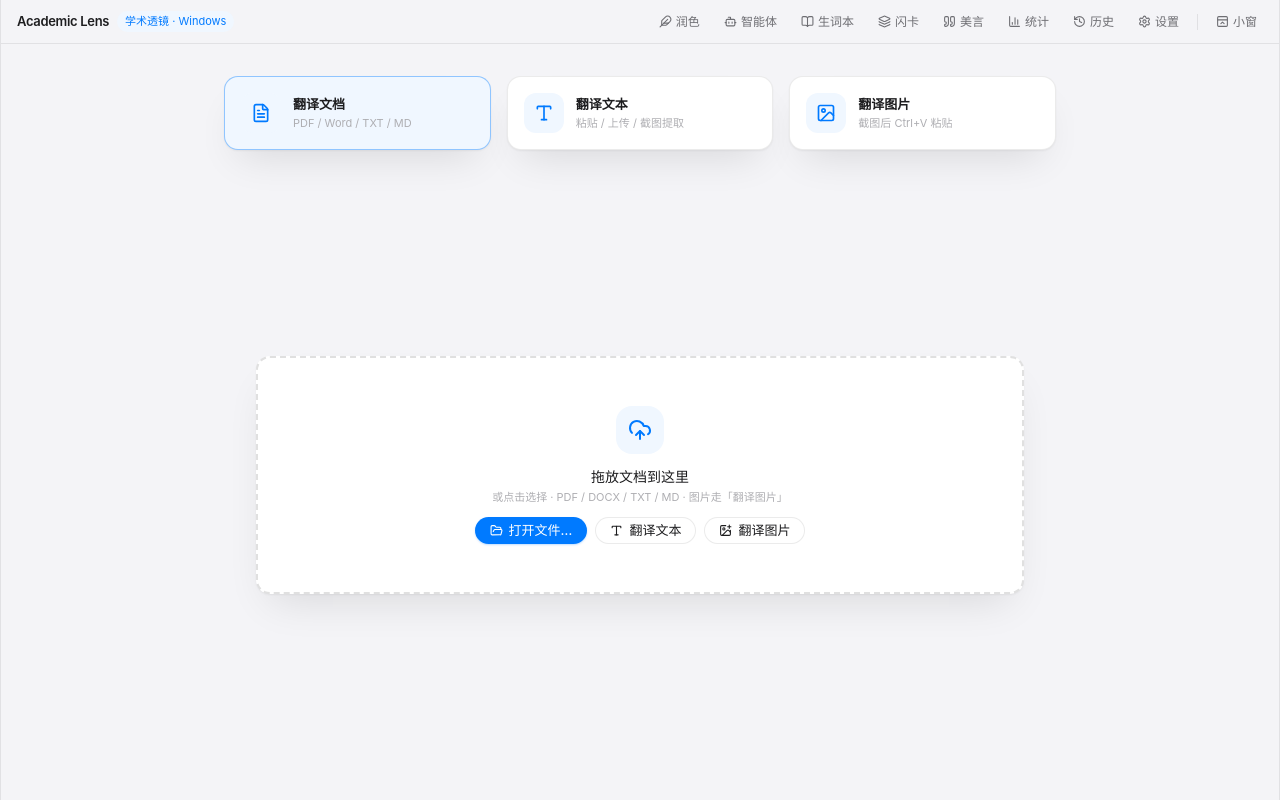
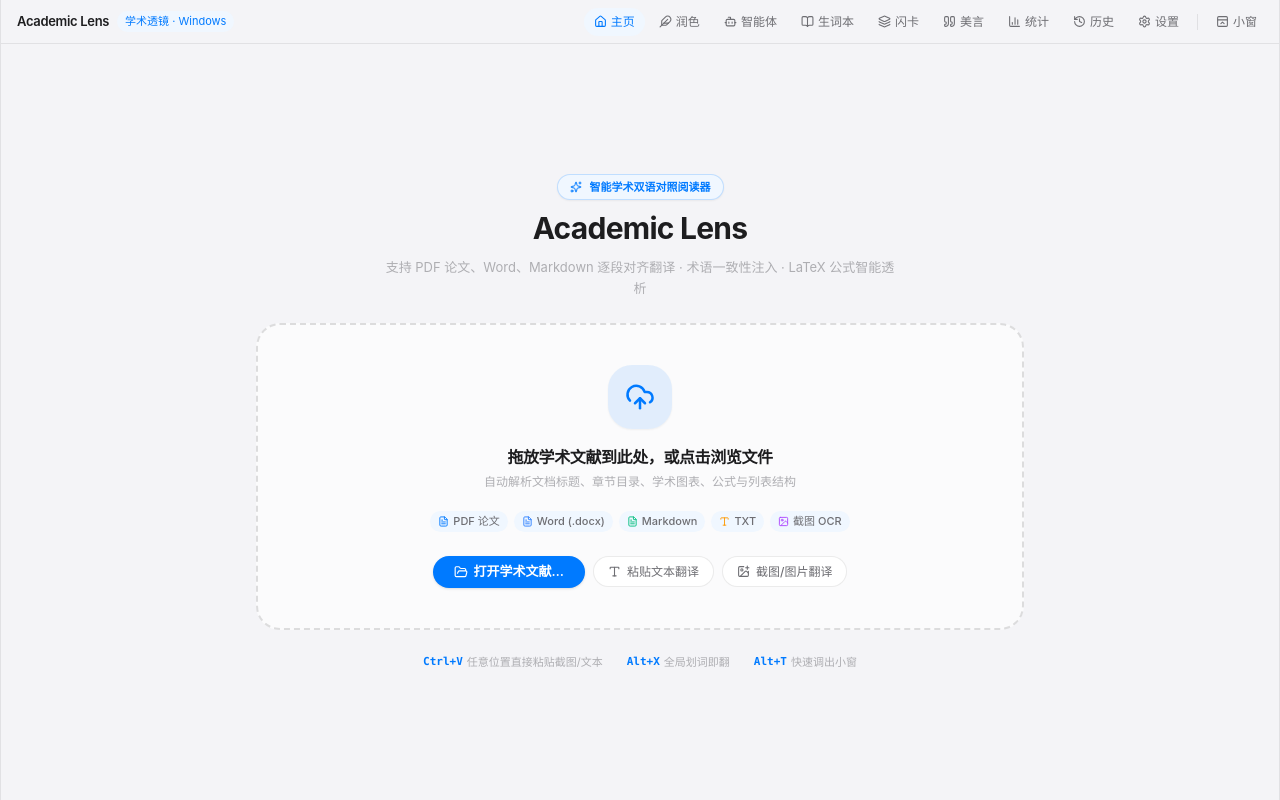
Before and after one commit to 2173521997-stack/academic-lens, a React (Vite) app: page / in a window 1280 px wide. Built offline with nearby package versions, Linux system fonts and the light colour scheme.

Commit message:
feat(home): add Home button in titlebar and redesign home view with clean focused dropzone and clipboard detection

```diff
--- a/src/components/HomeView.tsx
+++ b/src/components/HomeView.tsx
@@ -1,8 +1,25 @@
 import { useCallback, useEffect, useRef, useState } from 'react'
-import { UploadCloud, FolderOpen, ImagePlus, Loader2, AlertTriangle, Wand2, X, FileText, Type, Image } from 'lucide-react'
+import {
+  UploadCloud,
+  FolderOpen,
+  ImagePlus,
+  Loader2,
+  AlertTriangle,
+  Wand2,
+  X,
+  FileText,
+  Type,
+  Image,
+  ClipboardType,
+  Languages,
+  Feather,
+  Sparkles
+} from 'lucide-react'
 import { useFileStore } from '../stores/fileStore'
+import { useAppStore } from '../stores/appStore'
+import { usePolishStore } from '../stores/polishStore'
 import { isSupported } from '../lib/types'
-import { parseAnyFile, makeSegment } from '../lib/parse'
+import { parseAnyFile, makeSegment, splitParagraphs } from '../lib/parse'
 import { recognizeClipboardImage, fileToDataUrl } from '../lib/ocr'
 import { toast } from '../stores/noticeStore'
 import FileView from './FileView'
@@ -13,14 +30,39 @@
 
 export default function HomeView(): React.JSX.Element {
   const doc = useFileStore((s) => s.doc)
+  const setDoc = useFileStore((s) => s.setDoc)
   const [tab, setTab] = useState<HomeTab>('doc')
   const tabRef = useRef<HomeTab>('doc')
   const [imgTask, setImgTask] = useState<ImgTask | null>(null)
   const [ocrBusy, setOcrBusy] = useState(false)
+  const [clipboardText, setClipboardText] = useState<string | null>(null)
 
   useEffect(() => {
     tabRef.current = tab
   }, [tab])
+
+  // 检查剪贴板文本
+  const checkClipboard = useCallback(async (): Promise<void> => {
+    try {
+      if (!navigator.clipboard?.readText) return
+      const text = await navigator.clipboard.readText()
+      const t = text.trim()
+      if (t && t.length >= 6 && t.length <= 4000 && !t.startsWith('http://') && !t.startsWith('https://')) {
+        setClipboardText(t)
+      }
+    } catch {
+      // 忽略剪贴板权限或读取异常
+    }
+  }, [])
+
+  useEffect(() => {
+    void checkClipboard()
+    const onFocus = (): void => {
+      void checkClipboard()
+    }
+    window.addEventListener('focus', onFocus)
+    return () => window.removeEventListener('focus', onFocus)
+  }, [checkClipboard])
 
   const runOcr = useCallback(async (file: Blob, name: string): Promise<void> => {
     setOcrBusy(true)
@@ -52,14 +94,35 @@
       try {
         const data = await window.bridge.readFile(p)
         const segs = await parseAnyFile(name, data)
-        useFileStore.getState().setDoc({ name, size: data.byteLength }, segs)
+        setDoc({ name, size: data.byteLength }, segs)
         return
       } catch {
         /* 跳过读取失败的文件 */
       }
     }
+  }, [setDoc])
+
+  // 剪贴板一键导入翻译
+  const handleTranslateClipboard = useCallback(
+    (content: string): void => {
+      const paras = splitParagraphs(content)
+      if (!paras.length) return
+      const segs = paras.map((p) => makeSegment('p', p))
+      const ts = new Date().toISOString().replace(/[:.]/g, '-').slice(5, 19)
+      setDoc({ name: `剪贴板文本-${ts}.txt`, size: content.length }, segs)
+      useFileStore.getState().translateAll()
+      toast('success', `已导入 ${segs.length} 个段落并开启翻译`, '文本翻译')
+    },
+    [setDoc]
+  )
+
+  // 剪贴板一键导入润色
+  const handlePolishClipboard = useCallback((content: string): void => {
+    usePolishStore.getState().setInput(content)
+    useAppStore.getState().go('polish')
   }, [])
 
+  // 全局 Ctrl+V 粘贴监听（支持直接粘贴图片进行 OCR 或粘贴长文本）
   useEffect(() => {
     const onPaste = (e: ClipboardEvent): void => {
       if (tabRef.current !== 'doc' && tabRef.current !== 'image') return
@@ -72,9 +135,16 @@
             e.preventDefault()
             const ts = new Date().toISOString().replace(/[:.]/g, '-').slice(5, 19)
             void runOcr(file, `截图-${ts}.png`)
+            setTab('image')
           }
-          break
+          return
         }
+      }
+
+      // 如果粘贴纯文本
+      const pastedText = e.clipboardData?.getData('text/plain')?.trim()
+      if (pastedText && pastedText.length > 20) {
+        setClipboardText(pastedText)
       }
     }
     window.addEventListener('paste', onPaste)
@@ -90,58 +160,87 @@
       <ImageZoneView onImageFile={runOcr} />
     )
   }
-  if (tab === 'doc') {
-    return (
-      <div className="flex h-full flex-col overflow-y-auto">
-        <div className="mx-auto grid w-full max-w-4xl grid-cols-3 gap-4 px-8 pt-8">
-          <EntryCard
-            icon={<FileText size={20} />}
-            title="翻译文档"
-            desc="PDF / Word / TXT / MD"
-            active
-            onClick={() => void openDocDialog()}
-          />
-          <EntryCard
-            icon={<Type size={20} />}
-            title="翻译文本"
-            desc="粘贴 / 上传 / 截图提取"
-            active={false}
-            onClick={() => setTab('text')}
-          />
-          <EntryCard
-            icon={<Image size={20} />}
-            title="翻译图片"
-            desc="截图后 Ctrl+V 粘贴"
-            active={false}
-            onClick={() => setTab('image')}
-          />
+
+  return (
+    <div className="flex h-full flex-col items-center justify-center overflow-y-auto px-6 py-10 select-none">
+      <div className="flex w-full max-w-3xl flex-col items-center gap-6">
+        {/* 极简学术标题 */}
+        <div className="text-center space-y-1.5 animate-in fade-in">
+          <div className="inline-flex items-center gap-2 rounded-full border border-accent/20 bg-accent-soft px-3 py-1 text-[11px] font-semibold text-accent shadow-xs">
+            <Sparkles size={12} />
+            <span>智能学术双语对照阅读器</span>
+          </div>
+          <h1 className="text-[26px] font-bold tracking-tight text-ink-1 sm:text-[30px]">
+            Academic Lens
+          </h1>
+          <p className="text-[13px] text-ink-3 max-w-lg mx-auto leading-relaxed">
+            支持 PDF 论文、Word、Markdown 逐段对齐翻译 · 术语一致性注入 · LaTeX 公式智能透析
+          </p>
         </div>
+
+        {/* 剪贴板快速互译/润色检测栏 */}
+        {clipboardText && (
+          <div className="flex w-full items-center justify-between gap-3 rounded-2xl border border-accent/30 bg-card/95 p-3 shadow-md animate-in fade-in slide-in-from-top-2">
+            <div className="flex items-center gap-2.5 min-w-0">
+              <div className="flex h-8 w-8 shrink-0 items-center justify-center rounded-xl bg-accent/10 text-accent">
+                <ClipboardType size={16} />
+              </div>
+              <div className="min-w-0">
+                <span className="flex items-center gap-1.5 text-[11px] font-bold text-accent">
+                  <span>检测到剪贴板内容</span>
+                  <span className="text-[10px] font-normal text-ink-3">({clipboardText.length} 字)</span>
+                </span>
+                <span className="block truncate text-[12px] text-ink-2 max-w-md">"{clipboardText}"</span>
+              </div>
+            </div>
+            <div className="flex items-center gap-1.5 shrink-0">
+              <button
+                className="btn !bg-accent !text-white !px-3 !py-1 text-[11.5px] font-semibold shadow-xs hover:opacity-90 transition"
+                onClick={() => handleTranslateClipboard(clipboardText)}
+                title="导入大窗双语对照翻译"
+              >
+                <Languages size={12} /> 导入翻译
+              </button>
+              <button
+                className="btn btn-ghost !border-line !px-2.5 !py-1 text-[11.5px] font-medium"
+                onClick={() => handlePolishClipboard(clipboardText)}
+                title="导入学术润色工作台"
+              >
+                <Feather size={12} /> 润色
+              </button>
+              <button
+                className="btn btn-ghost !p-1 text-ink-3 hover:text-ink-1"
+                onClick={() => setClipboardText(null)}
+                title="忽略"
+              >
+                <X size={14} />
+              </button>
+            </div>
+          </div>
+        )}
+
+        {/* 宽敞大气的文档拖放区 */}
         <DropZone
           onOpenDoc={openDocDialog}
           onImageFile={runOcr}
           onGoText={() => setTab('text')}
           onGoImage={() => setTab('image')}
         />
+
+        {/* 底部快捷操作指引 */}
+        <div className="flex flex-wrap items-center justify-center gap-x-6 gap-y-2 text-[11px] text-ink-3">
+          <span className="flex items-center gap-1">
+            <kbd className="font-semibold text-accent">Ctrl+V</kbd> 任意位置直接粘贴截图/文本
+          </span>
+          <span className="flex items-center gap-1">
+            <kbd className="font-semibold text-accent">Alt+X</kbd> 全局划词即翻
+          </span>
+          <span className="flex items-center gap-1">
+            <kbd className="font-semibold text-accent">Alt+T</kbd> 快速调出小窗
+          </span>
+        </div>
       </div>
-    )
-  }
-  return <></>
-}
-
-function EntryCard(props: { icon: React.ReactNode; title: string; desc: string; active: boolean; onClick: () => void }): React.JSX.Element {
-  return (
-    <button
-      onClick={props.onClick}
-      className={`card card-hover flex items-center gap-3 p-4 text-left ${props.active ? '!border-accent/40 !bg-accent-soft' : ''}`}
-    >
-      <span className="flex h-10 w-10 shrink-0 items-center justify-center rounded-xl bg-accent-soft text-accent">
-        {props.icon}
-      </span>
-      <span className="min-w-0">
-        <span className="block text-[13px] font-semibold">{props.title}</span>
-        <span className="block truncate text-[11px] text-ink-3">{props.desc}</span>
-      </span>
-    </button>
+    </div>
   )
 }
 
@@ -302,7 +401,7 @@
   )
 
   return (
-    <div className="flex flex-1 flex-col items-center justify-center gap-5 p-8">
+    <div className="w-full flex flex-col items-center gap-3">
       <div
         onDragOver={(e) => {
           e.preventDefault()
@@ -320,34 +419,77 @@
           }
         }}
         onClick={() => inputRef.current?.click()}
-        className={`card flex w-full max-w-3xl cursor-pointer flex-col items-center justify-center gap-3 border-2 border-dashed !border-line-strong py-12 transition ${
-          drag ? '!border-accent bg-accent-soft' : ''
+        className={`group relative flex w-full cursor-pointer flex-col items-center justify-center gap-4 rounded-3xl border-2 border-dashed p-10 text-center transition-all ${
+          drag
+            ? '!border-accent bg-accent-soft/70 scale-[1.01] shadow-pop'
+            : 'border-line-strong bg-card/60 hover:border-accent/60 hover:bg-surface/70 hover:shadow-card'
         }`}
       >
-        <div className="flex h-12 w-12 items-center justify-center rounded-2xl bg-accent-soft text-accent">
-          <UploadCloud size={24} />
+        {/* 上传图标 */}
+        <div className="flex h-16 w-16 items-center justify-center rounded-3xl bg-accent/10 text-accent transition group-hover:scale-110 group-hover:bg-accent group-hover:text-white shadow-xs">
+          <UploadCloud size={30} />
         </div>
-        <div className="text-center">
-          <p className="text-[14px] font-medium">拖放文档到这里</p>
-          <p className="mt-0.5 text-[11px] text-ink-3">或点击选择 · PDF / DOCX / TXT / MD · 图片走「翻译图片」</p>
+
+        {/* 提示文案 */}
+        <div className="space-y-1">
+          <p className="text-[16px] font-semibold text-ink-1 tracking-tight">
+            拖放学术文献到此处，或点击浏览文件
+          </p>
+          <p className="text-[12px] text-ink-3">
+            自动解析文档标题、章节目录、学术图表、公式与列表结构
+          </p>
         </div>
-        <div className="flex items-center gap-2">
+
+        {/* 支持格式徽章栏 */}
+        <div className="flex flex-wrap items-center justify-center gap-1.5 pt-1">
+          <span className="chip !bg-surface-elevated !text-[11px] font-medium text-ink-2">
+            <FileText size={11} className="text-accent" /> PDF 论文
+          </span>
+          <span className="chip !bg-surface-elevated !text-[11px] font-medium text-ink-2">
+            <FileText size={11} className="text-blue-500" /> Word (.docx)
+          </span>
+          <span className="chip !bg-surface-elevated !text-[11px] font-medium text-ink-2">
+            <FileText size={11} className="text-emerald-500" /> Markdown
+          </span>
+          <span className="chip !bg-surface-elevated !text-[11px] font-medium text-ink-2">
+            <Type size={11} className="text-amber-500" /> TXT
+          </span>
+          <span className="chip !bg-surface-elevated !text-[11px] font-medium text-ink-2">
+            <Image size={11} className="text-purple-500" /> 截图 OCR
+          </span>
+        </div>
+
+        {/* 快捷操作主按钮组 */}
+        <div className="flex flex-wrap items-center justify-center gap-2 pt-2">
           <button
-            className="btn btn-primary"
+            className="btn btn-primary !px-5 !py-2 text-[13px] font-semibold shadow-sm"
             onClick={(e) => {
               e.stopPropagation()
               void props.onOpenDoc()
             }}
           >
-            <FolderOpen size={13} /> 打开文件…
+            <FolderOpen size={14} /> 打开学术文献…
           </button>
-          <button className="btn" onClick={(e) => { e.stopPropagation(); props.onGoText() }}>
-            <Type size={13} /> 翻译文本
+          <button
+            className="btn !bg-surface-elevated hover:!bg-surface !px-3.5 !py-2 text-[12px] font-medium text-ink-2"
+            onClick={(e) => {
+              e.stopPropagation()
+              props.onGoText()
+            }}
+          >
+            <Type size={13} /> 粘贴文本翻译
           </button>
-          <button className="btn" onClick={(e) => { e.stopPropagation(); props.onGoImage() }}>
-            {ocrBusy ? <Loader2 size={13} className="animate-spin" /> : <ImagePlus size={13} />} 翻译图片
+          <button
+            className="btn !bg-surface-elevated hover:!bg-surface !px-3.5 !py-2 text-[12px] font-medium text-ink-2"
+            onClick={(e) => {
+              e.stopPropagation()
+              props.onGoImage()
+            }}
+          >
+            {ocrBusy ? <Loader2 size={13} className="animate-spin" /> : <ImagePlus size={13} />} 截图/图片翻译
           </button>
         </div>
+
         <input
           ref={inputRef}
           type="file"
@@ -361,12 +503,17 @@
       </div>
 
       {(busy || ocrBusy) && (
-        <div className="flex items-center gap-3 text-[13px] text-ink-2">
+        <div className="flex items-center gap-3 text-[13px] text-ink-2 animate-in fade-in">
           <span className="h-4 w-4 animate-spin rounded-full border-2 border-accent border-t-transparent" />
-          {ocrBusy ? '正在 OCR 识别…' : '正在解析文档…'}
+          {ocrBusy ? '正在 OCR 识别截图…' : '正在解析文档结构与段落…'}
         </div>
       )}
-      {msg && <p className="text-[13px] text-danger">{msg}</p>}
+
+      {msg && (
+        <div className="rounded-xl border border-danger/30 bg-danger/10 px-4 py-2 text-[12px] text-danger animate-in fade-in">
+          {msg}
+        </div>
+      )}
     </div>
   )
 }
--- a/src/components/TitleBar.tsx
+++ b/src/components/TitleBar.tsx
@@ -1,4 +1,4 @@
-import { PanelTopClose, ArrowLeft, BookOpen, History, Settings, Layers, Quote, BarChart3, Bot, Feather } from 'lucide-react'
+import { PanelTopClose, ArrowLeft, BookOpen, History, Settings, Layers, Quote, BarChart3, Bot, Feather, Home } from 'lucide-react'
 import { useAppStore } from '../stores/appStore'
 import { useWindowStore } from '../stores/windowStore'
 
@@ -22,13 +22,20 @@
           <button
             className="btn btn-ghost !p-1.5"
             onClick={() => go('home')}
-            title="返回翻译"
+            title="返回主页"
             style={{ WebkitAppRegion: 'no-drag' } as React.CSSProperties}
           >
             <ArrowLeft size={15} />
           </button>
         )}
-        <span className="truncate text-[13px] font-semibold tracking-tight">Academic Lens</span>
+        <button
+          onClick={() => go('home')}
+          className="flex items-center gap-1.5 text-left text-[13px] font-semibold tracking-tight text-ink-1 hover:opacity-80 transition"
+          style={{ WebkitAppRegion: 'no-drag' } as React.CSSProperties}
+          title="点击返回主页"
+        >
+          <span>Academic Lens</span>
+        </button>
         {platform && (
           <span className="chip shrink-0">学术透镜 · {platform === 'darwin' ? 'macOS' : 'Windows'}</span>
         )}
@@ -37,6 +44,14 @@
         className="flex shrink-0 items-center gap-1 pr-3"
         style={{ WebkitAppRegion: 'no-drag' } as React.CSSProperties}
       >
+        <button
+          className={`${iconBtn} ${view === 'home' ? '!bg-accent-soft !text-accent' : ''}`}
+          onClick={() => go('home')}
+          title="主页"
+        >
+          <Home size={13} />
+          <span className="hidden sm:inline">主页</span>
+        </button>
         <button
           className={`${iconBtn} ${view === 'polish' ? '!bg-accent-soft !text-accent' : ''}`}
           onClick={() => go(view === 'polish' ? 'home' : 'polish')}
```
